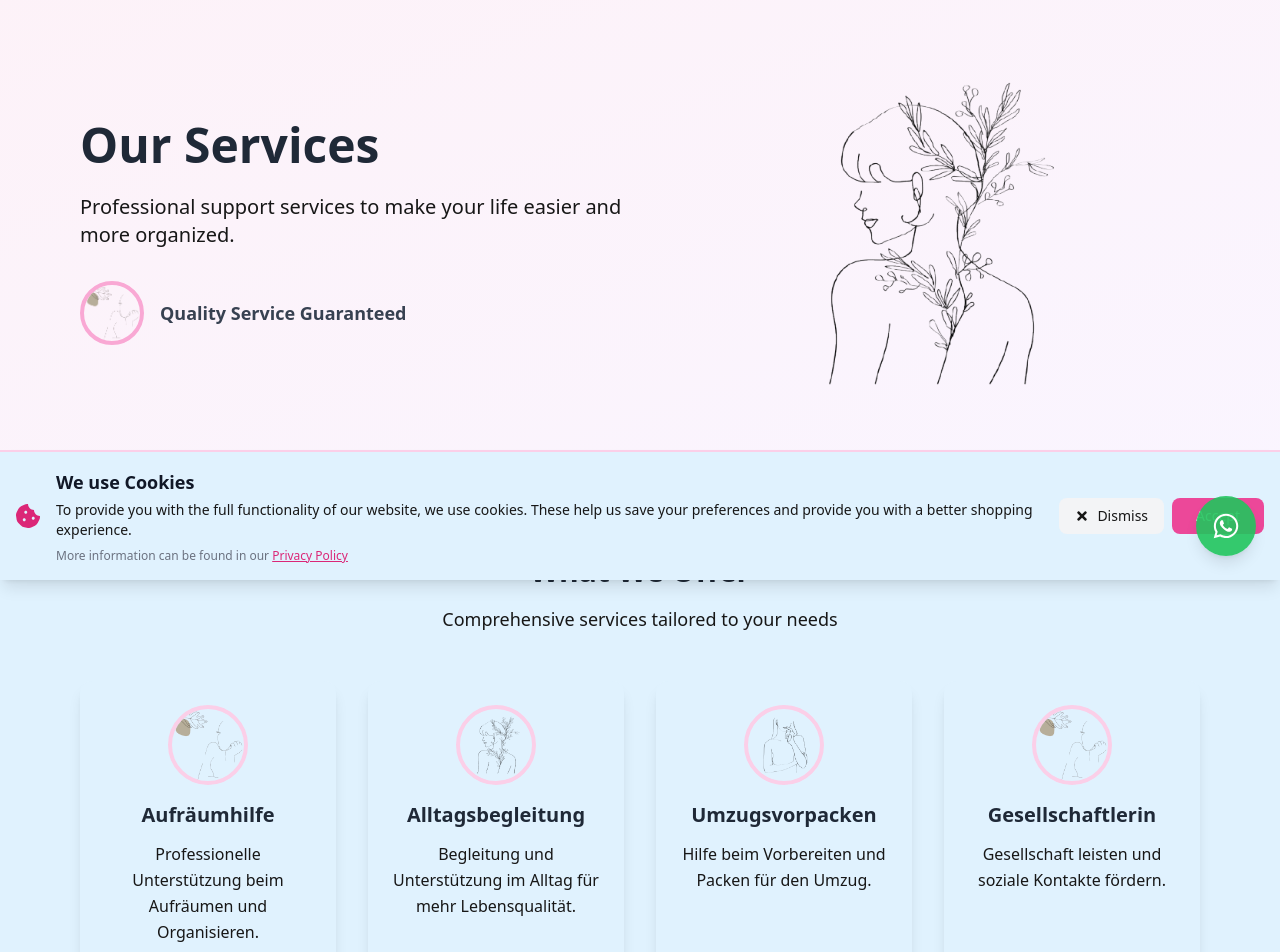
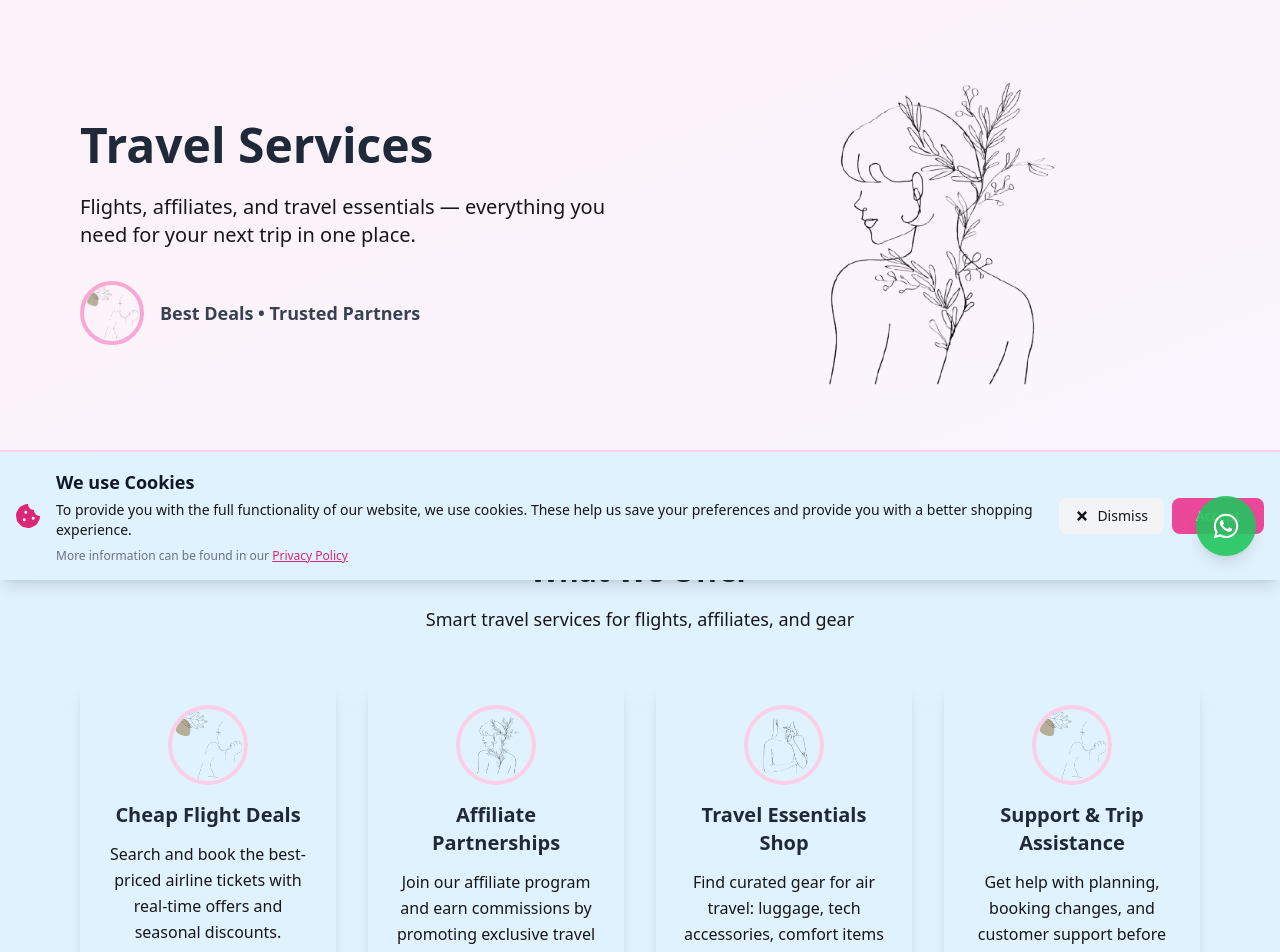
Before and after one commit to Amir-8766/Vision.to.go, a React (Vite) app: page /services in a window 1280 px wide. Shown: the part 220-1172 px from the top of the page. Built offline with nearby package versions, Linux system fonts and the light colour scheme; no server answers.

Commit message:
Update Services page for travel theme; update slider heading/description to flight deals

```diff
--- a/src/components/ImageSlider.jsx
+++ b/src/components/ImageSlider.jsx
@@ -107,7 +107,7 @@ const ImageSlider = () => {
                     <picture>
                       <img
                         src={image}
-                        alt={`Fashion showcase ${index + 1}`}
+                        alt={`Travel deals slide ${index + 1}`}
                         className="w-full h-full object-cover"
                         loading={index === currentSlide ? "eager" : "lazy"}
                         decoding="async"
@@ -158,12 +158,11 @@ const ImageSlider = () => {
             className="text-xl font-bold text-white mb-2"
             style={{ color: "white" }}
           >
-            Discover Our Fashion Collection
+            Discover Unbeatable Flight Deals
           </h3>
           <p className="text-white" style={{ color: "white" }}>
-            Explore our curated selection of stylish second-hand clothing and
-            accessories. Each piece tells a story and contributes to sustainable
-            fashion.
+            Explore cheap airline tickets, exclusive travel offers, and
+            must-have gear for your next journey — all in one place.
           </p>
         </div>
       </div>
--- a/src/pages/Services.jsx
+++ b/src/pages/Services.jsx
@@ -6,25 +6,27 @@ import SEOHead from "../components/SEOHead";
 
 const services = [
   {
-    title: "Aufräumhilfe",
+    title: "Cheap Flight Deals",
     description:
-      "Professionelle Unterstützung beim Aufräumen und Organisieren.",
+      "Search and book the best-priced airline tickets with real-time offers and seasonal discounts.",
     image: lineWoman11,
   },
   {
-    title: "Alltagsbegleitung",
+    title: "Affiliate Partnerships",
     description:
-      "Begleitung und Unterstützung im Alltag für mehr Lebensqualität.",
+      "Join our affiliate program and earn commissions by promoting exclusive travel and flight deals.",
     image: lineWoman12,
   },
   {
-    title: "Umzugsvorpacken",
-    description: "Hilfe beim Vorbereiten und Packen für den Umzug.",
+    title: "Travel Essentials Shop",
+    description:
+      "Find curated gear for air travel: luggage, tech accessories, comfort items and more.",
     image: lineWoman13,
   },
   {
-    title: "Gesellschaftlerin",
-    description: "Gesellschaft leisten und soziale Kontakte fördern.",
+    title: "Support & Trip Assistance",
+    description:
+      "Get help with planning, booking changes, and customer support before and during your trip.",
     image: lineWoman11,
   },
 ];
@@ -34,8 +36,8 @@ export default function Services() {
     <>
       <SEOHead
         title="Services - Vision To Go"
-        description="Professional services including organization help, daily assistance, moving preparation, and companionship at The Grrrls Club."
-        keywords="services, organization, assistance, moving, companionship, support"
+        description="Flights, affiliate partnerships, and travel essentials. Find cheap tickets, join our affiliate program, and gear up for your next journey."
+        keywords="flights, cheap flights, travel deals, affiliate program, airline tickets, travel shop, luggage, travel accessories, support"
       />
 
       <main className="min-h-screen bg-white">
@@ -45,11 +47,11 @@ export default function Services() {
             <div className="grid grid-cols-1 lg:grid-cols-2 gap-8 items-center">
               <div>
                 <h1 className="text-4xl lg:text-5xl font-bold text-gray-800 mb-6">
-                  Our Services
+                  Travel Services
                 </h1>
                 <p className="text-xl text-[#171717] mb-8">
-                  Professional support services to make your life easier and
-                  more organized.
+                  Flights, affiliates, and travel essentials — everything you
+                  need for your next trip in one place.
                 </p>
                 <div className="flex items-center gap-4">
                   <img
@@ -58,7 +60,7 @@ export default function Services() {
                     className="w-16 h-16 rounded-full object-cover border-4 border-pink-300"
                   />
                   <span className="text-lg font-semibold text-gray-700">
-                    Quality Service Guaranteed
+                    Best Deals • Trusted Partners
                   </span>
                 </div>
               </div>
@@ -81,7 +83,7 @@ export default function Services() {
                 What We Offer
               </h2>
               <p className="text-lg text-[#171717]">
-                Comprehensive services tailored to your needs
+                Smart travel services for flights, affiliates, and gear
               </p>
             </div>
 
@@ -120,10 +122,11 @@ export default function Services() {
               {/* Text content */}
               <div className="text-center lg:text-left lg:flex-1">
                 <h2 className="text-3xl lg:text-4xl font-bold text-[#171717] mb-4">
-                  Ready to Get Started?
+                  Ready to Plan Your Trip?
                 </h2>
                 <p className="text-xl text-[#171717] mb-8">
-                  Contact us today to learn more about our services
+                  Find flight deals, join our affiliate program, and gear up
+                  today.
                 </p>
                 <button className="bg-gradient-to-r from-[#849c22] to-[#6b7e1c] text-white px-8 py-3 rounded-lg font-semibold hover:from-[#6b7e1c] hover:to-[#849c22] transition-all duration-300">
                   Contact Us
```
